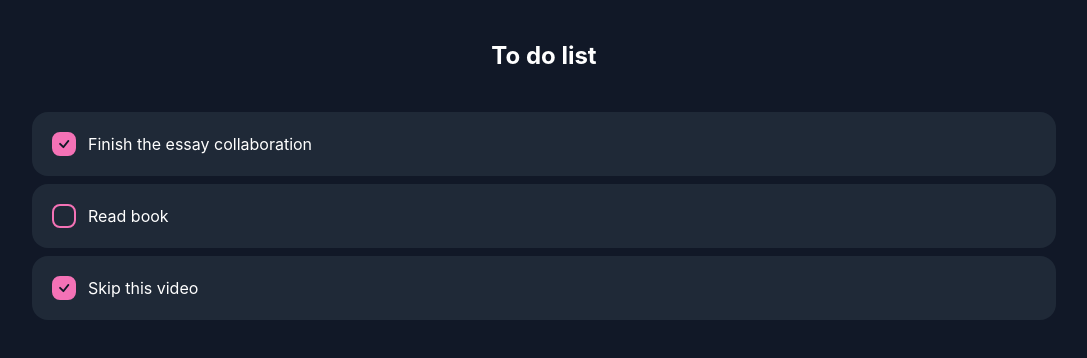
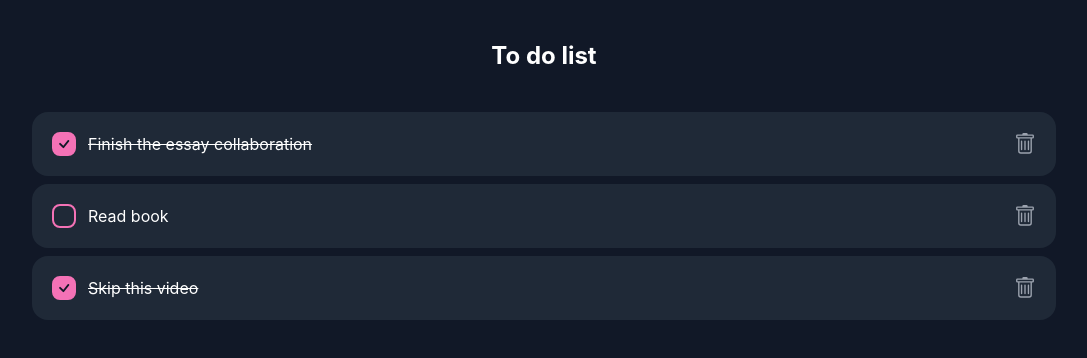
Before and after one commit to Ihar-Turtsou/To-do-React, a React (Create React App) app: page / in a window 1280 px wide. Shown: the top 358 px of the page, without its empty margins (96-1183 px from the left). Built offline with nearby package versions, Linux system fonts and the light colour scheme.

Commit message:
add style trash

```diff
--- a/package.json
+++ b/package.json
@@ -6,6 +6,7 @@
     "@testing-library/jest-dom": "^5.16.5",
     "@testing-library/react": "^13.4.0",
     "@testing-library/user-event": "^13.5.0",
+    "classnames": "^2.3.2",
     "react": "^18.2.0",
     "react-dom": "^18.2.0",
     "react-icons": "^4.7.1",
--- a/src/components/screens/Home/Home.jsx
+++ b/src/components/screens/Home/Home.jsx
@@ -29,12 +29,17 @@ const Home = () => {
         setTodos(copyTodos)
     }
 
+    const removeTodo = (id) => {
+        setTodos([...todos].filter(t=>t._id !== id))
+
+    }
+
 
     return (
     <div className='text-white w-4/5 mx-auto'>
     <h1 className='text-2xl font-bold text-center mb-10'>To do list</h1>
     {todos.map(todo => (
-       <TodoItem key={todo._id} todo={todo} changeTodo = {changeTodo}/>
+       <TodoItem key={todo._id} todo={todo} changeTodo = {changeTodo} removeTodo={removeTodo} />
     ))}
     </div>
     )
--- a/src/components/screens/Home/item/Check.jsx
+++ b/src/components/screens/Home/item/Check.jsx
@@ -1,9 +1,11 @@
 import React from "react";
 import {BsCheck} from 'react-icons/bs'
+import cn from 'classnames'
 
 const Check = ({isCompleted}) => {
     return (
-        <div className={`border-2 rounded-lg border-pink-400 ${isCompleted? 'bg-pink-400' : ''} w-6 h-6 mr-3 flex items-center justify-center`}>
+        //<div className={`border-2 rounded-lg border-pink-400 ${isCompleted? 'bg-pink-400' : ''} w-6 h-6 mr-3 flex items-center justify-center`}>
+        <div className={cn('border-2 rounded-lg border-pink-400  w-6 h-6 mr-3 flex items-center justify-center',{'bg-pink-400':isCompleted})}>
         {isCompleted &&
         <BsCheck size={24} className='text-gray-900' />
         }
--- a/src/components/screens/Home/item/Todoitem.jsx
+++ b/src/components/screens/Home/item/Todoitem.jsx
@@ -1,15 +1,24 @@
 import React from "react";
 import Check from "./Check";
-
+import cn from 'classnames';
+import {BsTrash} from 'react-icons/bs'
 
 
 const TodoItem = ({todo, changeTodo}) => {
-    return (<button className='flex items-center mb-2 rounded-2xl bg-gray-800 p-5 w-full'
+    return (
+    <button
+    className='flex items-center justify-between mb-2 rounded-2xl bg-gray-800 p-5 w-full'
     onClick={()=>changeTodo(todo._id)}
     >
-     <Check isCompleted={todo.isCompleted}/>
-    {todo.title}
-    </button>)
+    <span className='flex items-center'>
+        <Check isCompleted={todo.isCompleted}/>
+    <span
+        className={cn({'line-through':todo.isCompleted})}>{todo.title}
+    </span>
+    </span>
+        <BsTrash size={22} className='text-gray-400 hover:text-red-400'/>
+    </button>
+    )
 }
 
 export default TodoItem
```
Also changed, not shown: 1 other file (tests, documents, lock files or other folders).
